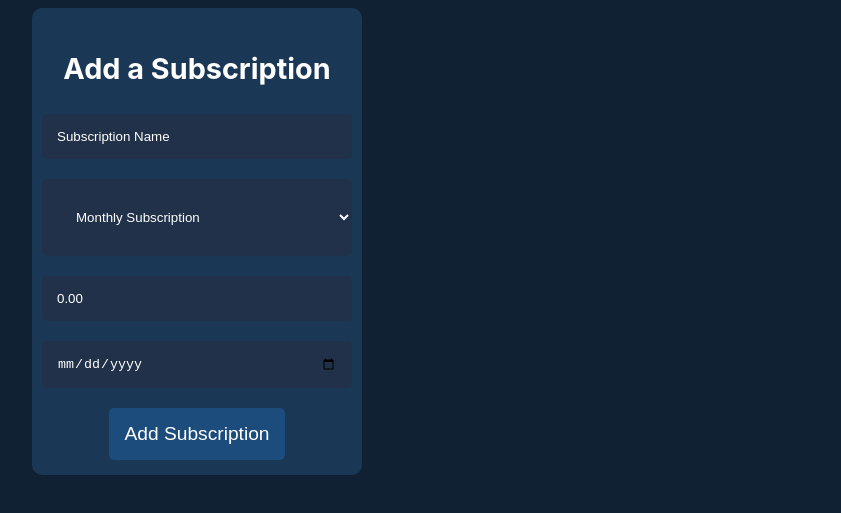
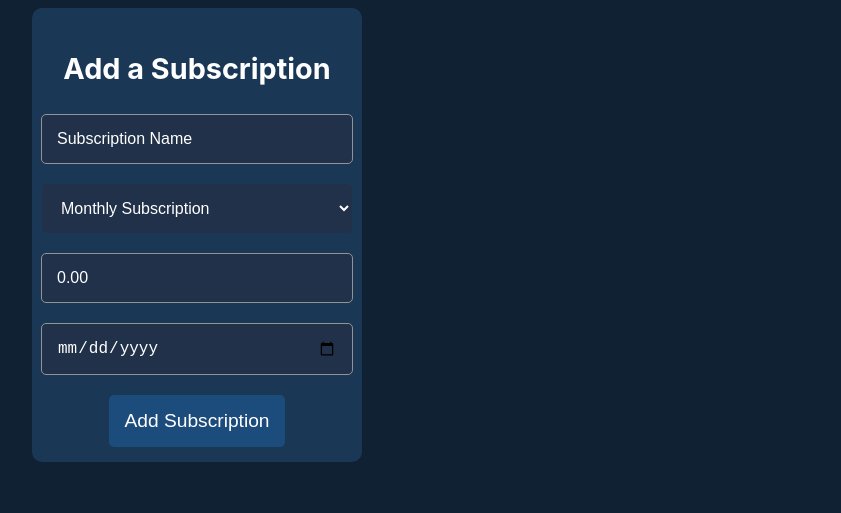
Before and after one commit to phsworks/subscriptions-app, a website built with Vite: page index.html in a window 1280 px wide. Shown: the part 109-622 px from the top of the page, without its empty margins (88-929 px from the left). Built offline with nearby package versions, Linux system fonts and the light colour scheme; some packages are replaced by stand-ins of ours; no server answers; the database is empty.

Commit message:
overflow and font-size changes

```diff
--- a/src/style.css
+++ b/src/style.css
@@ -4,6 +4,7 @@
   font-weight: 400;
   color: white;
   background-color: #0f2132;
+  overflow-x: hidden;
 }
 
 body {
@@ -61,21 +62,24 @@ h1 {
     width: 280px;
     background-color: #203149;
     color: white;
-    border: none;
+    border: 1px solid rgb(147, 147, 147);
     padding: 15px;
     border-radius: 5px;
+    font-size: 1.0rem;
   }
 
   ::placeholder {
     color: white;
   }
-  :is(select) {
+  select {
     width: 310px;
     background-color: #203149;
+    border: 1px solid rgb(147, 147, 147);
     color: white;
     border: none;
-    padding: 30px;
+    padding: 15px;
     border-radius: 5px;
+    font-size: 1.0rem;
   }
 }
 
```
